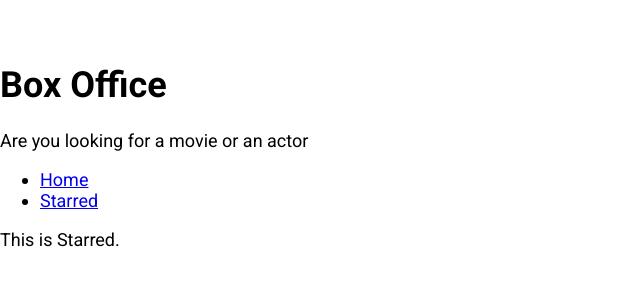
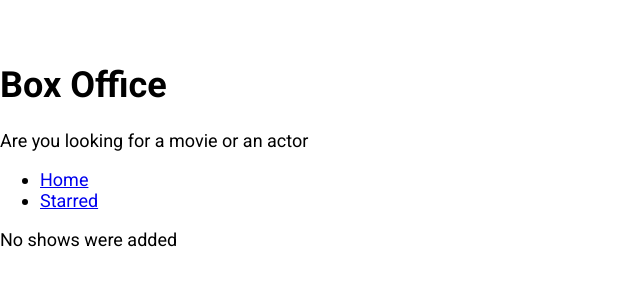
Before and after one commit to shreshth-06/box-office, a React (Create React App) app in the folder Desktop/_projects/box-office/: page /starred in a window 1280 px wide. Shown: the top 300 px of the page, without its empty margins (0-640 px from the left). Built offline with nearby package versions, Linux system fonts and the light colour scheme.

Commit message:
finished starred page

```diff
--- a/Desktop/_projects/box-office/src/pages/Starred.js
+++ b/Desktop/_projects/box-office/src/pages/Starred.js
@@ -1,9 +1,44 @@
+/* eslint-disable no-unused-vars */
 /* eslint-disable arrow-body-style */
-import React from 'react';
+import React, { useState, useEffect } from 'react';
 import MainPageLayout from '../components/MainPageLayout';
+import { useShows } from '../misc/custom-hooks';
+import { apiGet } from '../misc/config';
+import ShowGrid from '../components/show/ShowGrid';
 
 const Starred = () => {
-  return <MainPageLayout>This is Starred.</MainPageLayout>;
+  const [starred] = useShows();
+  const [shows, setShows] = useState(null);
+  const [isLoading, setIsLoading] = useState(true);
+  const [error, setError] = useState(null);
+
+  useEffect(() => {
+    if (starred && starred.length > 0) {
+      const promises = starred.map(showId => apiGet(`/shows/${showId}`));
+
+      Promise.all(promises)
+        .then(apiData => apiData.map(show => ({ show })))
+        .then(results => {
+          setShows(results);
+          setIsLoading(false);
+        })
+        .catch(err => {
+          setError(err.message);
+          setIsLoading(false);
+        });
+    } else {
+      setIsLoading(false);
+    }
+  }, [starred]);
+
+  return (
+    <MainPageLayout>
+      {isLoading && <div>Shows are still loading</div>}
+      {error && <div>Error occured : {error}</div>}
+      {!isLoading && !shows && <div>No shows were added</div>}
+      {!isLoading && !error && shows && <ShowGrid data={shows} />}
+    </MainPageLayout>
+  );
 };
 
 export default Starred;
```
